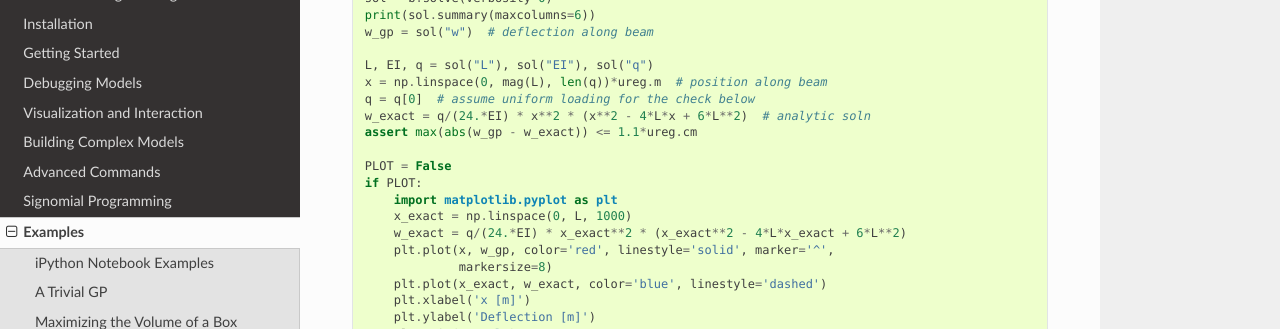
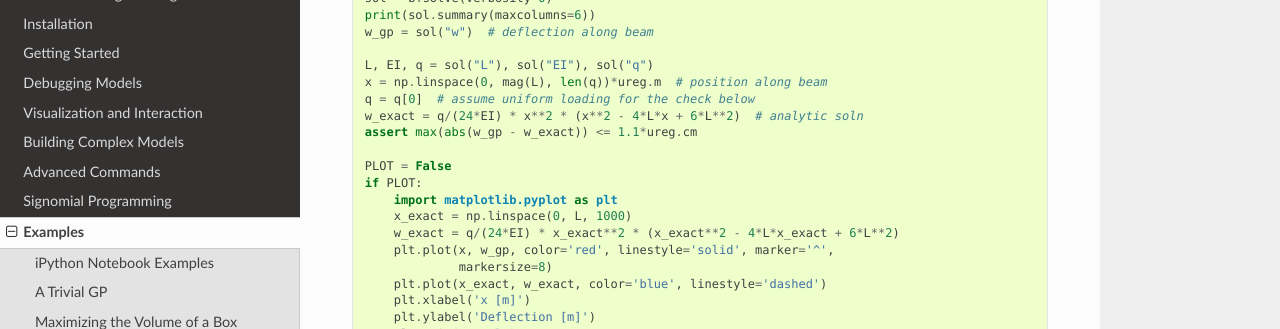
Before and after one commit to convexengineering/gpkit, a Sphinx documentation site: the page built from docs/source/examples.rst, in a window 1280 px wide and 900 px high, scrolled down 7885 px. Shown: the part 151-480 px from the top of the window. Built offline with Sphinx 7.4.7 and the Read the Docs theme 2.0.0, drawn with Linux system fonts in a browser that asks for light colours.

Commit message:
yay truediv

```diff
--- a/docs/source/examples/beam.py
+++ b/docs/source/examples/beam.py
@@ -74,14 +74,14 @@
 L, EI, q = sol("L"), sol("EI"), sol("q")
 x = np.linspace(0, mag(L), len(q))*ureg.m  # position along beam
 q = q[0]  # assume uniform loading for the check below
-w_exact = q/(24.*EI) * x**2 * (x**2 - 4*L*x + 6*L**2)  # analytic soln
+w_exact = q/(24*EI) * x**2 * (x**2 - 4*L*x + 6*L**2)  # analytic soln
 assert max(abs(w_gp - w_exact)) <= 1.1*ureg.cm
 
 PLOT = False
 if PLOT:
     import matplotlib.pyplot as plt
     x_exact = np.linspace(0, L, 1000)
-    w_exact = q/(24.*EI) * x_exact**2 * (x_exact**2 - 4*L*x_exact + 6*L**2)
+    w_exact = q/(24*EI) * x_exact**2 * (x_exact**2 - 4*L*x_exact + 6*L**2)
     plt.plot(x, w_gp, color='red', linestyle='solid', marker='^',
              markersize=8)
     plt.plot(x_exact, w_exact, color='blue', linestyle='dashed')
--- a/docs/source/examples/external_sp.py
+++ b/docs/source/examples/external_sp.py
@@ -9,8 +9,8 @@
 objective = y
 
 constraints = [ExternalConstraint(x, y),
-               x <= np.pi/2.,
-               x >= np.pi/4.,
+               x <= np.pi/2,
+               x >= np.pi/4,
               ]
 
 m = Model(objective, constraints)
--- a/docs/source/examples/sin_approx_example.py
+++ b/docs/source/examples/sin_approx_example.py
@@ -9,8 +9,8 @@
 objective = y
 
 constraints = [y >= x,
-               x <= np.pi/2.,
-               x >= np.pi/4.,
+               x <= np.pi/2,
+               x >= np.pi/4,
               ]
 
 m = Model(objective, constraints)
--- a/docs/source/examples/sp_to_gp_sweep.py
+++ b/docs/source/examples/sp_to_gp_sweep.py
@@ -22,7 +22,7 @@
     tau = Variable("\\tau", 0.12, "-", "airfoil thickness to chord ratio")
     W_W_coeff1 = Variable("W_{W_{coeff1}}", 2e-5, "1/m",
                           "wing weight coefficent 1")  # 12e-5 originally
-    W_W_coeff2 = Variable("W_{W_{coeff2}}", 60., "Pa",
+    W_W_coeff2 = Variable("W_{W_{coeff2}}", 60, "Pa",
                           "wing weight coefficent 2")
 
     # Dimensional constants
@@ -91,7 +91,7 @@
     # Wing weight model
     constraints += [
         W_w_surf >= W_W_coeff2 * S,
-        W_w_strc**2. >= W_W_coeff1**2/tau**2 * N_ult**2*A**3*(V_f_fuse*g*rho_f
+        W_w_strc**2 >= W_W_coeff1**2/tau**2 * N_ult**2*A**3*(V_f_fuse*g*rho_f
                                                               + W_0)*W*S,
         W_w >= W_w_surf + W_w_strc]
 
--- a/docs/source/ipynb/Fuel/Fuel.rst
+++ b/docs/source/ipynb/Fuel/Fuel.rst
@@ -161,7 +161,7 @@
                              p >= 1.9,
                              tau <= 0.15,
                              M_rbar >= W_tw*A*p/(24*gpkit.units.N),
-                             .92**2/2.*w*tau**2*t_cap >= I_cap * gpkit.units.m**-4 + .92*w*tau*t_cap**2,
+                             .92**2/2*w*tau**2*t_cap >= I_cap * gpkit.units.m**-4 + .92*w*tau*t_cap**2,
                              8 >= N_lift*M_rbar*A*q**2*tau/S/I_cap/sigma_max * gpkit.units.parse_expression('Pa*m**6'),
                              12 >= A*W_tw*N_lift*q**2/tau/S/t_web/sigma_maxshear,
                              nu**3.94 >= .86*p**-2.38 + .14*p**0.56,
```
Also changed, not shown: docs/source/ipynb/BEMT.ipynb, docs/source/ipynb/Fuel/Fuel.ipynb, 10 other files.
